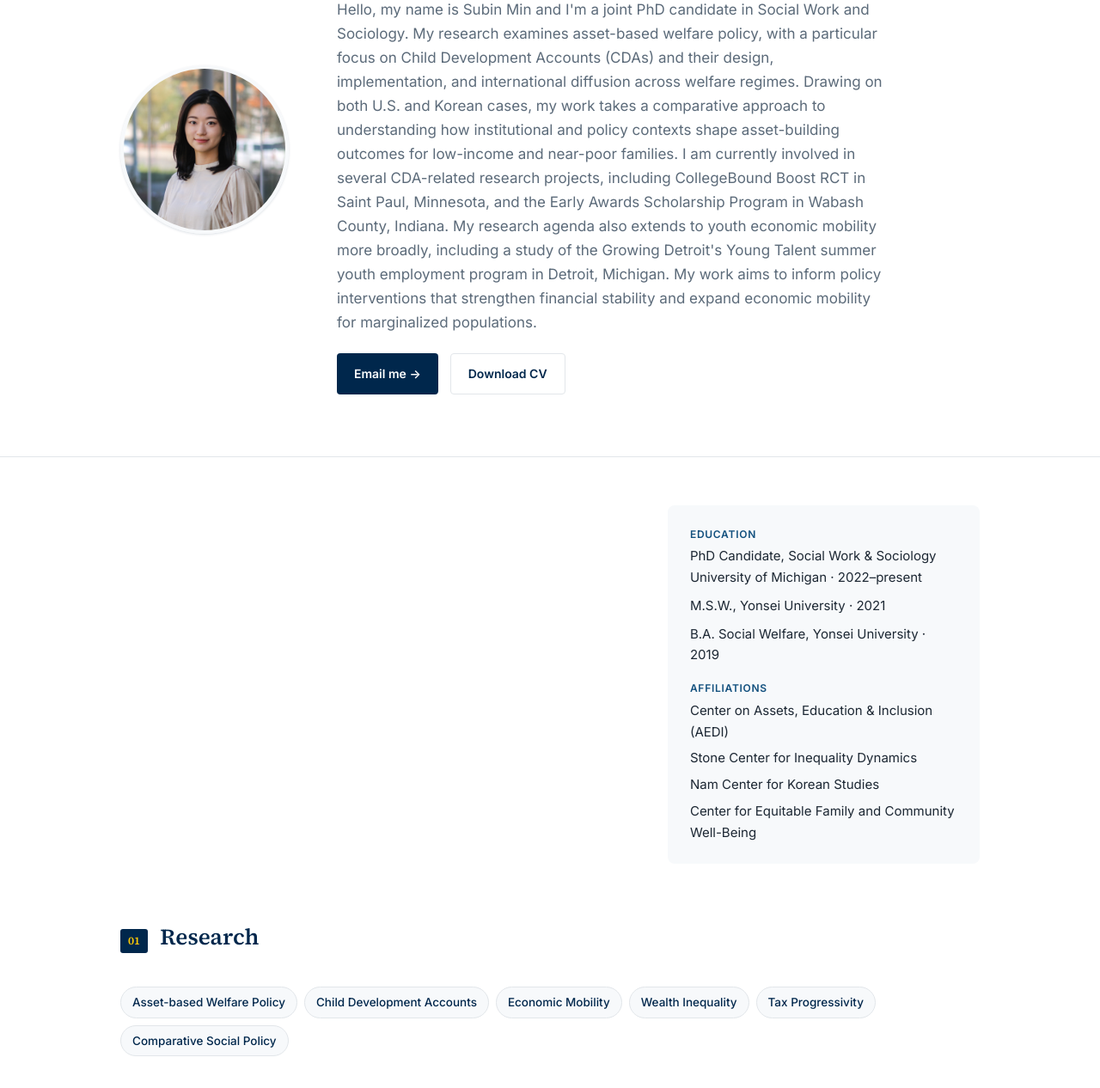
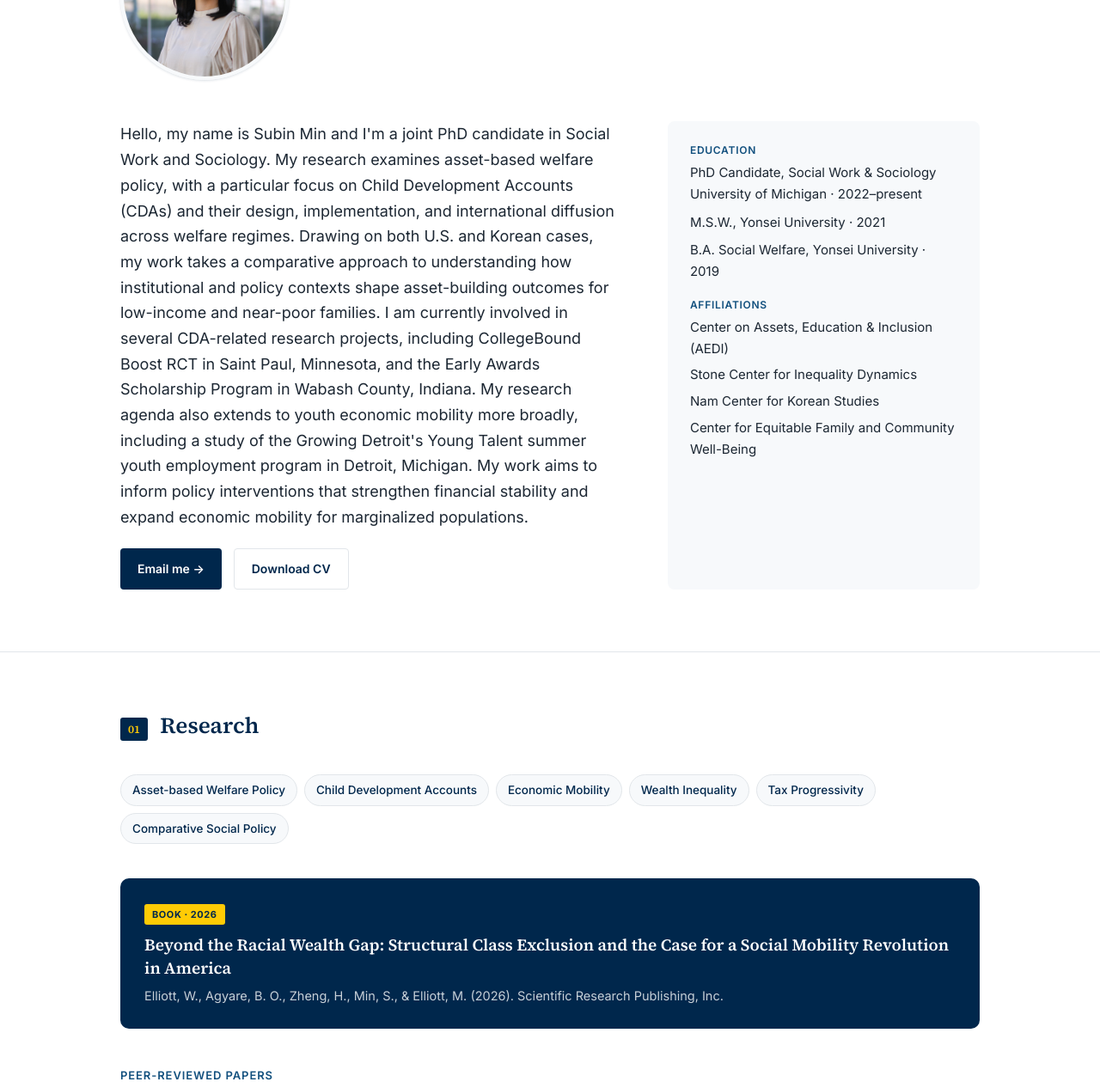
Before and after one commit to subinminn/bio, a plain HTML site: page index.html in a window 1280 px wide. Shown: the part 251-1517 px from the top of the page at 86% size. Drawn offline with Linux system fonts and the light colour scheme.

Commit message:
Update index.html

```diff
--- a/index.html
+++ b/index.html
@@ -154,25 +154,24 @@
 </div>
 
 <section class="hero" id="about">
-  <div class="wrap inner">
+  <div class="wrap">
+    <div class="inner" style="align-items:flex-start;margin-bottom:40px">
       <div class="headshot">
         <img src="headshot.jpg" alt="Subin Min headshot">
       </div>
       <div class="text">
         <div class="eyebrow">PhD Candidate · Social Work &amp; Sociology · University of Michigan</div>
         <h1>Subin Min</h1>
+      </div>
+    </div>
+    <div class="about-grid">
+      <div>
         <p class="lede">Hello, my name is Subin Min and I'm a joint PhD candidate in Social Work and Sociology. My research examines asset-based welfare policy, with a particular focus on Child Development Accounts (CDAs) and their design, implementation, and international diffusion across welfare regimes. Drawing on both U.S. and Korean cases, my work takes a comparative approach to understanding how institutional and policy contexts shape asset-building outcomes for low-income and near-poor families. I am currently involved in several CDA-related research projects, including CollegeBound Boost RCT in Saint Paul, Minnesota, and the Early Awards Scholarship Program in Wabash County, Indiana. My research agenda also extends to youth economic mobility more broadly, including a study of the Growing Detroit's Young Talent summer youth employment program in Detroit, Michigan. My work aims to inform policy interventions that strengthen financial stability and expand economic mobility for marginalized populations.</p>
-      <div class="cta-row">
+        <div class="cta-row" style="margin-top:22px">
           <a class="btn" href="mailto:subinmin@umich.edu">Email me →</a>
           <a class="btn alt" href="CV_Subin_Min_Current.pdf">Download CV</a>
         </div>
       </div>
-  </div>
-</section>
-
-<section class="block" style="padding-top:56px;padding-bottom:0;border-bottom:none">
-  <div class="wrap about-grid">
-    <div></div>
       <div class="facts">
         <div class="fk">Education</div>
         <div class="fv">PhD Candidate, Social Work &amp; Sociology<br>University of Michigan · 2022–present</div>
@@ -183,6 +182,7 @@
         <div class="fv" style="margin-top:6px">Stone Center for Inequality Dynamics</div>
         <div class="fv" style="margin-top:6px">Nam Center for Korean Studies</div>
         <div class="fv" style="margin-top:6px">Center for Equitable Family and Community Well-Being</div>
+      </div>
     </div>
   </div>
 </section>
```
Lines whose indentation alone changed are shown as unchanged.
